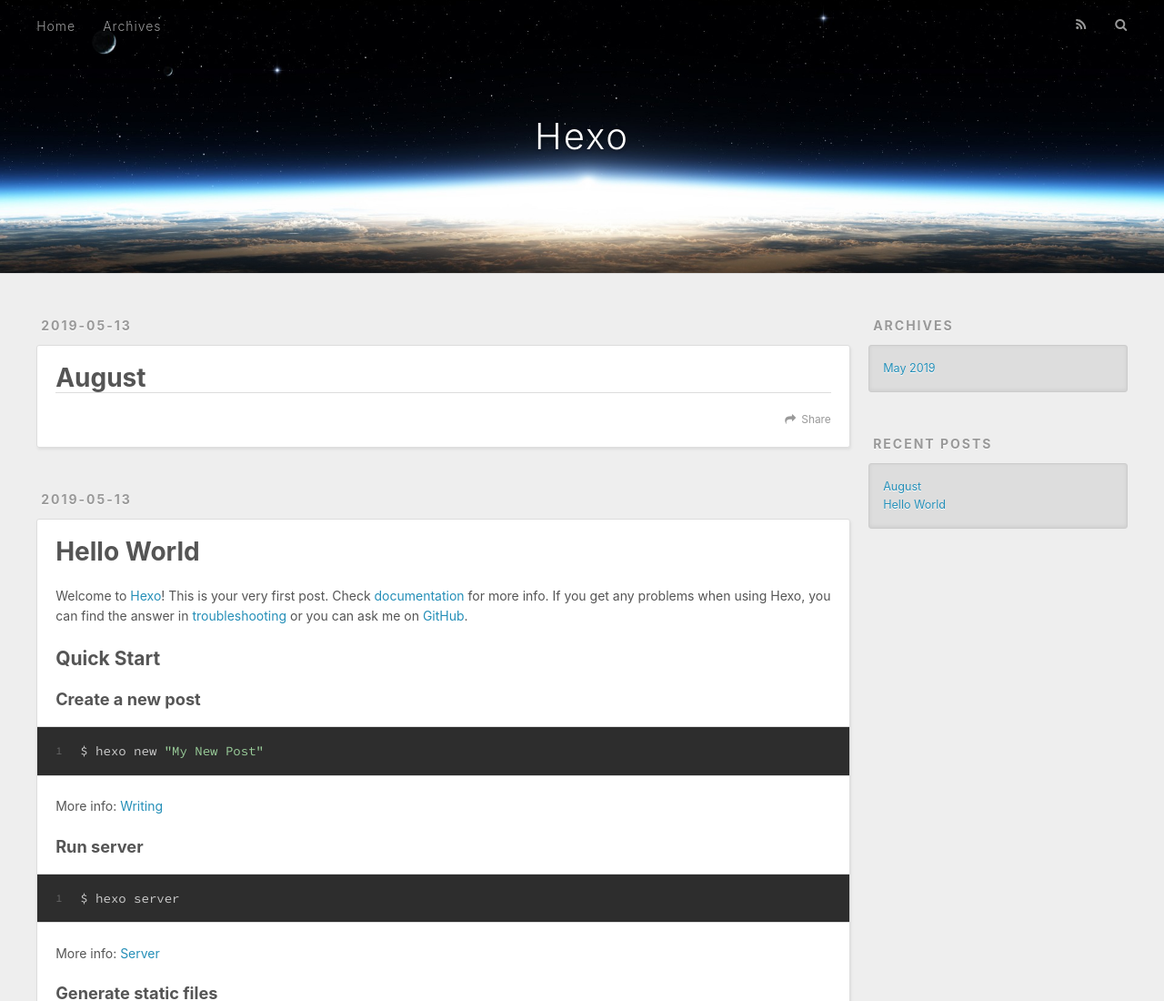
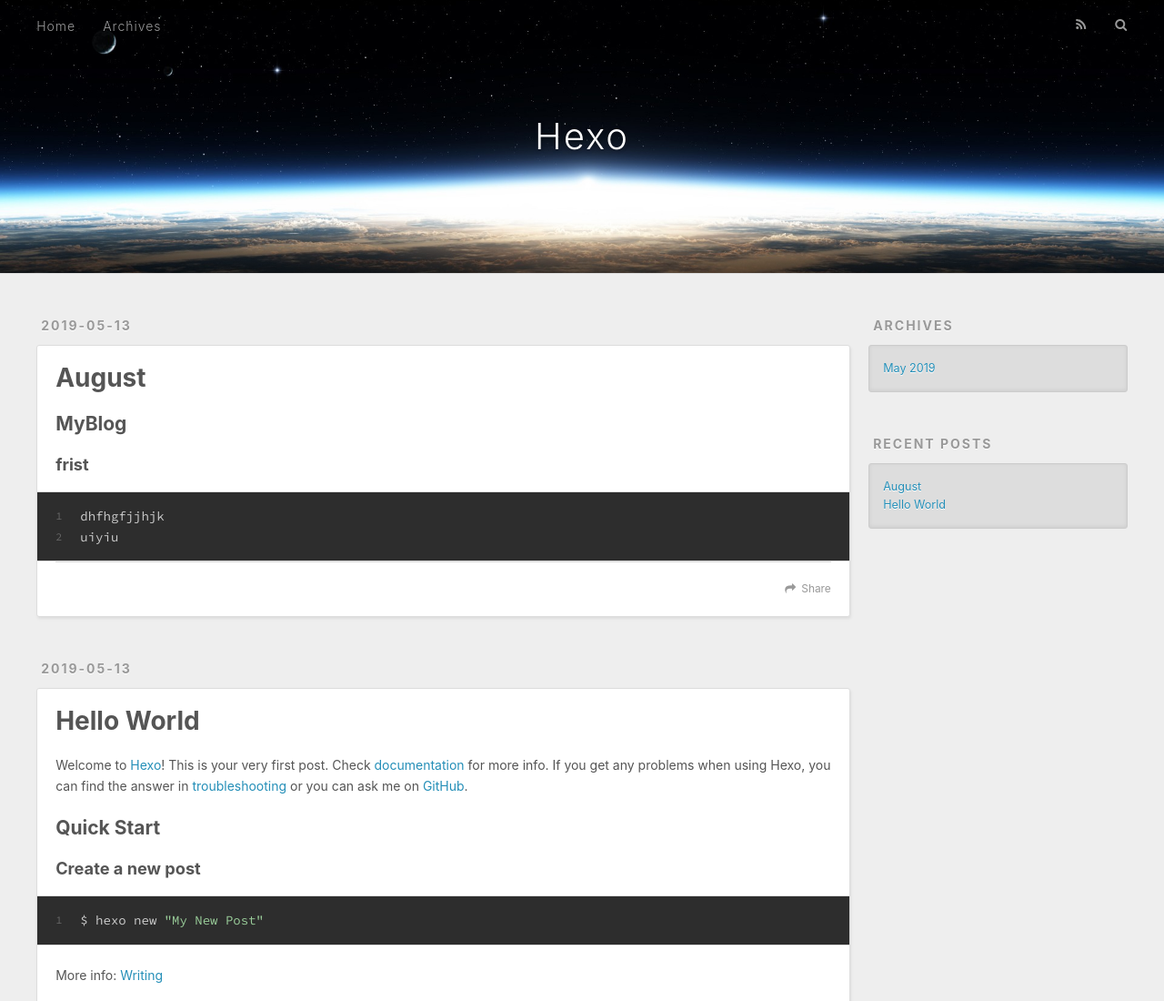
Before and after one commit to AugustXYQ/AugustXYQ.github.io, a plain HTML site: page index.html in a window 1280 px wide. Shown: the top 1100 px of the page at 91% size. Drawn offline with nearby package versions, Linux system fonts and the light colour scheme.

Commit message:
Site updated: 2019-05-13 21:26:04

```diff
--- a/index.html
+++ b/index.html
@@ -84,7 +84,7 @@
 
     <div class="article-entry" itemprop="articleBody">
 
-
+        <h2 id="MyBlog"><a href="#MyBlog" class="headerlink" title="MyBlog"></a>MyBlog</h2><h3 id="frist"><a href="#frist" class="headerlink" title="frist"></a>frist</h3><figure class="highlight bash"><table><tr><td class="gutter"><pre><span class="line">1</span><br><span class="line">2</span><br></pre></td><td class="code"><pre><span class="line">dhfhgfjjhjk</span><br><span class="line">uiyiu</span><br></pre></td></tr></table></figure>
 
     </div>
     <footer class="article-footer">
```
Also changed, not shown: 2019/05/13/August/index.html (+6 -3 lines).
